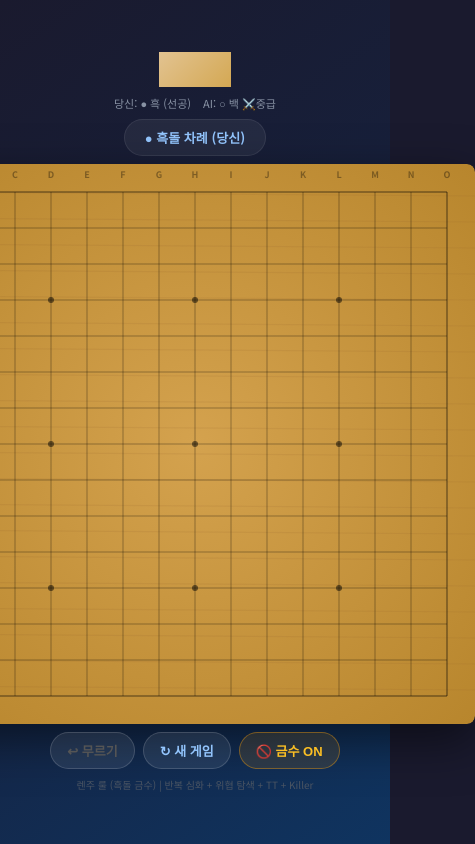
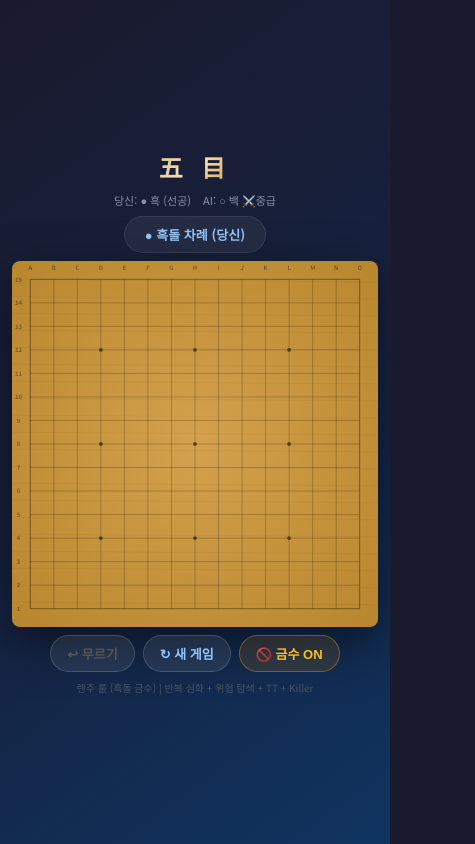
Before and after one commit to thatseeyou/gomoku, a React (Vite) app: page / in a window 390 px wide. Both pictures are taken after a click on the button "게 임 시 작". Shown: the whole page, 475 px wide, since content can reach past the window. Built offline with nearby package versions, Linux system fonts and the light colour scheme.

Commit message:
mobile support & firefox svg issue

```diff
--- a/src/Gomoku.tsx
+++ b/src/Gomoku.tsx
@@ -124,7 +124,7 @@ export default function Gomoku() {
   if (!started) { return (
     <div style={{ minHeight: "100vh", display: "flex", flexDirection: "column", alignItems: "center", justifyContent: "center", fontFamily: "'Noto Sans KR','Pretendard',sans-serif", background: "linear-gradient(145deg,#1a1a2e 0%,#16213e 50%,#0f3460 100%)", color: "#e0e0e0", padding: "24px", gap: "20px" }}>
       <link href="https://fonts.googleapis.com/css2?family=Noto+Sans+KR:wght@400;700;900&display=swap" rel="stylesheet" />
-      <h1 style={{ fontSize: "40px", fontWeight: 900, margin: 0, background: "linear-gradient(135deg,#e2c391,#f5deb3,#d4a853)", backgroundClip: "text", WebkitBackgroundClip: "text", color: "transparent", WebkitTextFillColor: "transparent", letterSpacing: "10px" }}>五 目</h1>
+      <h1 className="gold-text" style={{ fontSize: "40px", letterSpacing: "10px" }}>五 目</h1>
       <p style={{ fontSize: "12px", color: "#8892a4", letterSpacing: "4px", margin: 0 }}>RENJU RULE — AI CHALLENGE</p>
 
       <div style={{ display: "flex", flexDirection: "column", alignItems: "center", gap: "12px", marginTop: "8px" }}>
@@ -151,7 +151,7 @@ export default function Gomoku() {
       </div>
 
       <button onClick={() => start(playerColor)} style={{ padding: "14px 48px", borderRadius: "28px", fontSize: "16px", fontWeight: 900, background: "linear-gradient(135deg,#e2c391,#d4a853)", color: "#1a1a2e", border: "none", cursor: "pointer", boxShadow: "0 4px 20px rgba(212,168,83,0.3)", letterSpacing: "4px", transition: "all 0.2s" }}>게 임 시 작</button>
-      <style>{`button:hover{transform:translateY(-2px);filter:brightness(1.1);}`}</style>
+      <style>{`.gold-text{font-weight:900;margin:0;background:linear-gradient(135deg,#e2c391,#f5deb3,#d4a853);-webkit-background-clip:text;background-clip:text;-webkit-text-fill-color:transparent;color:transparent;}button:hover{transform:translateY(-2px);filter:brightness(1.1);}`}</style>
     </div>
   ); }
 
@@ -162,7 +162,7 @@ export default function Gomoku() {
   return (
     <div style={{ minHeight: "100vh", display: "flex", flexDirection: "column", alignItems: "center", justifyContent: "center", fontFamily: "'Noto Sans KR','Pretendard',sans-serif", background: "linear-gradient(145deg,#1a1a2e 0%,#16213e 50%,#0f3460 100%)", color: "#e0e0e0", padding: "12px", gap: "8px" }}>
       <link href="https://fonts.googleapis.com/css2?family=Noto+Sans+KR:wght@400;700;900&display=swap" rel="stylesheet" />
-      <h1 style={{ fontSize: "24px", fontWeight: 900, margin: 0, background: "linear-gradient(135deg,#e2c391,#d4a853)", backgroundClip: "text", WebkitBackgroundClip: "text", color: "transparent", WebkitTextFillColor: "transparent", letterSpacing: "6px" }}>五 目</h1>
+      <h1 className="gold-text" style={{ fontSize: "24px", letterSpacing: "6px" }}>五 目</h1>
 
       <div style={{ display: "flex", gap: "12px", fontSize: "11px", color: "#8892a4", flexWrap: "wrap", justifyContent: "center" }}>
         <span>당신: {playerColor === BLACK ? "● 흑 (선공)" : "○ 백 (후공)"}</span>
@@ -176,7 +176,7 @@ export default function Gomoku() {
 
       {alertMsg && <div style={{ padding: "8px 20px", borderRadius: "8px", background: "rgba(239,68,68,0.15)", border: "1px solid rgba(239,68,68,0.3)", color: "#fca5a5", fontSize: "13px", fontWeight: 600, animation: "shakeX 0.4s ease" }}>{alertMsg}</div>}
 
-      <svg width={bpx} height={bpx} viewBox={`0 0 ${bpx} ${bpx}`} style={{ borderRadius: "8px", boxShadow: "0 16px 48px rgba(0,0,0,0.5)", cursor: gameOver || thinking || !isMyTurn ? "default" : "pointer" }}>
+      <svg viewBox={`0 0 ${bpx} ${bpx}`} style={{ width: "100%", maxWidth: `${bpx}px`, aspectRatio: "1", borderRadius: "8px", boxShadow: "0 16px 48px rgba(0,0,0,0.5)", cursor: gameOver || thinking || !isMyTurn ? "default" : "pointer" }}>
         <defs>
           <radialGradient id="bg" cx="50%" cy="50%" r="70%"><stop offset="0%" stopColor="#d4a24e" /><stop offset="100%" stopColor="#b8862d" /></radialGradient>
           <filter id="ss"><feDropShadow dx="1" dy="2" stdDeviation="2" floodOpacity="0.4" /></filter>
@@ -226,7 +226,7 @@ export default function Gomoku() {
       )}
 
       <div style={{ fontSize: "10px", color: "#4b5563", textAlign: "center" }}>렌주 룰 (흑돌 금수) | 반복 심화 + 위협 탐색 + TT + Killer</div>
-      <style>{`@keyframes spin{to{transform:rotate(360deg);}}@keyframes shakeX{0%,100%{transform:translateX(0)}20%{transform:translateX(-8px)}40%{transform:translateX(6px)}60%{transform:translateX(-4px)}80%{transform:translateX(2px)}}button:hover:not(:disabled){background:rgba(255,255,255,0.14)!important;transform:translateY(-1px);}`}</style>
+      <style>{`.gold-text{font-weight:900;margin:0;background:linear-gradient(135deg,#e2c391,#f5deb3,#d4a853);-webkit-background-clip:text;background-clip:text;-webkit-text-fill-color:transparent;color:transparent;}@keyframes spin{to{transform:rotate(360deg);}}@keyframes shakeX{0%,100%{transform:translateX(0)}20%{transform:translateX(-8px)}40%{transform:translateX(6px)}60%{transform:translateX(-4px)}80%{transform:translateX(2px)}}button:hover:not(:disabled){background:rgba(255,255,255,0.14)!important;transform:translateY(-1px);}`}</style>
     </div>
   );
 }
```
